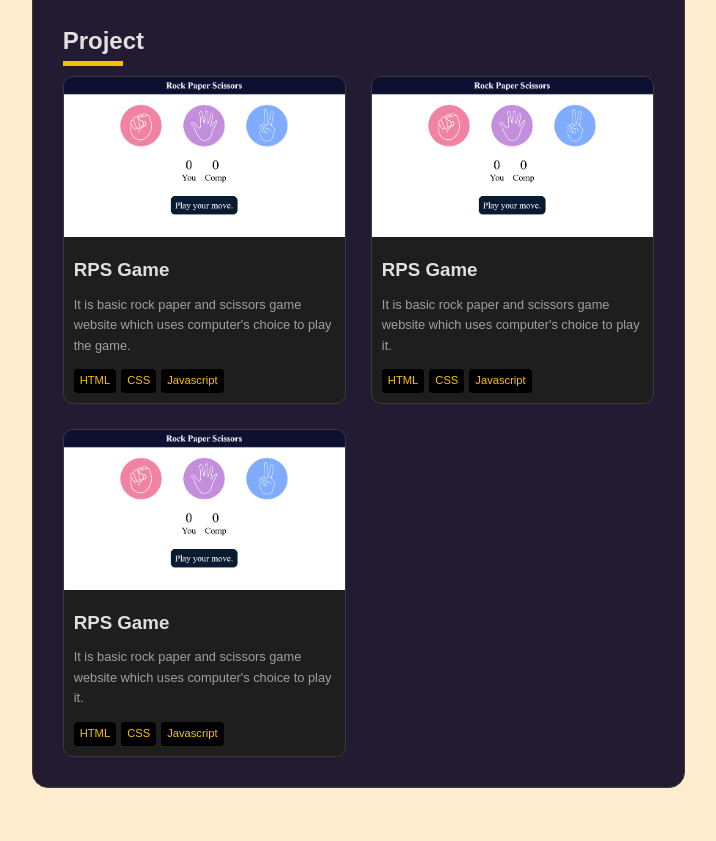
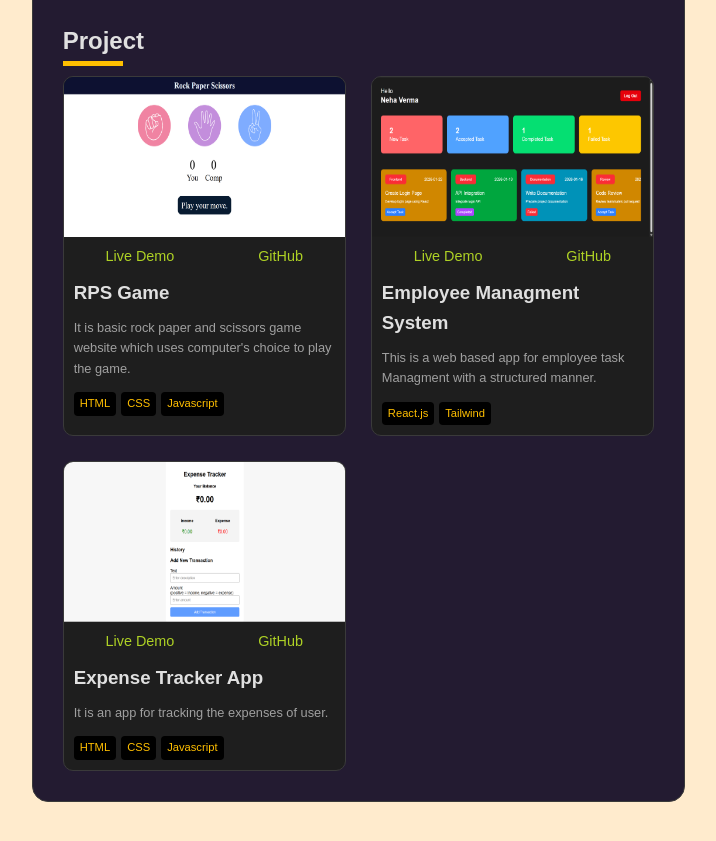
Before and after one commit to pushpeshthakur/Portfolio, a plain HTML site: page index.html in a window 1280 px wide. Shown: the part 1185-2026 px from the top of the page, without its empty margins (465-1181 px from the left). Drawn offline with Linux system fonts and the light colour scheme.

Commit message:
added ptoject cards

```diff
--- a/index.html
+++ b/index.html
@@ -11,7 +11,7 @@
         <div class="sidebar">
             <!--profile-->
             <div class="profile">
-                <img src="Zk1hSWJcdA.jpg" alt="Wait">
+                <img src="profile.jpg" alt="Wait">
                 <h2>Pushpesh Thakur</h2>
                 <p>Frontend Developer</p>
             </div>
@@ -37,13 +37,13 @@
 
             <div class="social">
                 <a href="https://www.linkedin.com/in/pushpesh-thakur-911789325?utm_source=share&utm_campaign=
-                share_via&utm_content=profile&utm_medium=android_app"><img src="linkedin.png" alt=""></a>
+                share_via&utm_content=profile&utm_medium=android_app"><img src="linkedin.png" alt="li"></a>
 
-                <a href="https://x.com/pushpeshthakur0"><img src="twitter.png" alt=""></a>
+                <a href="https://x.com/pushpeshthakur0"><img src="twitter.png" alt="X"></a>
 
-                <a href="https://github.com/pushpeshthakur"><img src="github.png" alt=""></a>
+                <a href="https://github.com/pushpeshthakur"><img src="github.png" alt="github"></a>
 
-                <a href="https://www.instagram.com/plus.pushpesh?igsh=Y2k5cmFtdXVuM2Mx"><img src="instagram.png" alt=""></a>
+                <a href="https://www.instagram.com/plus.pushpesh?igsh=Y2k5cmFtdXVuM2Mx"><img src="instagram.png" alt="inst"></a>
 
 
             </div>
@@ -143,7 +143,16 @@
 
             <div class="project-container">
                 <div class="projects">
-                    <img src="rpss.png" alt="">
+                    <div class="projects-image">
+                        <img src="rpss.png" alt="RPS Game">
+                        <div class="project-overlay">
+                            <div class="project-buttons">
+                                <a href="https://pushpeshthakur.github.io/jsGameProject/" class="live-btn">Live Demo</a>
+                                <a href="https://github.com/pushpeshthakur/jsGameProject" class="github-btn">GitHub</a>
+                            </div>
+                        </div>
+                    </div>
+
                     <div class="card">
                         <h3>RPS Game</h3>
                         <p>It is basic rock paper and scissors game website which uses computer's choice to play the game. </p>
@@ -152,19 +161,33 @@
                 </div>
 
                 <div class="projects">
-                    <img src="rpss.png" alt="">
+                    <img src="ems.png" alt="">
+                    <div class="project-overlay">
+                            <div class="project-buttons">
+                                <a href="###" class="live-btn">Live Demo</a>
+                                <a href="https://github.com/pushpeshthakur/ems" class="github-btn">GitHub</a>
+                            </div>
+                        </div>
+
                     <div class="card">
-                        <h3>RPS Game</h3>
-                        <p>It is basic rock paper and scissors game website which uses computer's choice to play it. </p>
-                        <span>HTML</span><span>CSS</span><span>Javascript</span>
+                        <h3>Employee Managment System</h3>
+                        <p>This is a web based app for employee task Managment with a structured manner. </p>
+                        <span>React.js</span><span>Tailwind</span>
                     </div>
 
                 </div>
                 <div class="projects">
-                    <img src="rpss.png" alt="">
+                    <img src="ExpenseTracker.png" alt="">
+                    <div class="project-overlay">
+                            <div class="project-buttons">
+                                <a href="https://pushpeshthakur.github.io/Expanse-Tracker/" class="live-btn">Live Demo</a>
+                                <a href="https://github.com/pushpeshthakur/Expanse-Tracker" class="github-btn">GitHub</a>
+                            </div>
+                        </div>
+
                     <div class="card">
-                        <h3>RPS Game</h3>
-                        <p>It is basic rock paper and scissors game website which uses computer's choice to play it. </p>
+                        <h3>Expense Tracker App</h3>
+                        <p>It is an app for tracking the expenses of user.</p>
                         <span>HTML</span><span>CSS</span><span>Javascript</span>
                     </div>
                 </div>
--- a/style.css
+++ b/style.css
@@ -243,7 +243,7 @@ nav a:hover{
 .projects img{
     height: 160px;
     width: 100%;
-    object-fit: cover;
+    object-fit:fill;
 }
 .projects{
     background-color: #1e1e1e;
@@ -277,6 +277,19 @@ nav a:hover{
     font-size: 0.7rem;
     margin-right: 5px;
 }
+.project-buttons{
+    display:flex;
+    justify-content:space-around;
+    font-size: 0.9rem;
+}
+.live-btn, .github-btn{
+    text-decoration: none;
+    color:#aed125;
+}
+.live-btn:hover,
+.github-btn:hover{
+    color:brown
+}
 
 
 
```
Also changed, not shown: ExpenseTracker.png (added), Screenshot (75).png (added), Zk1hSWJcdA.jpg (deleted), ems.png (added), profile.jpg (added).
